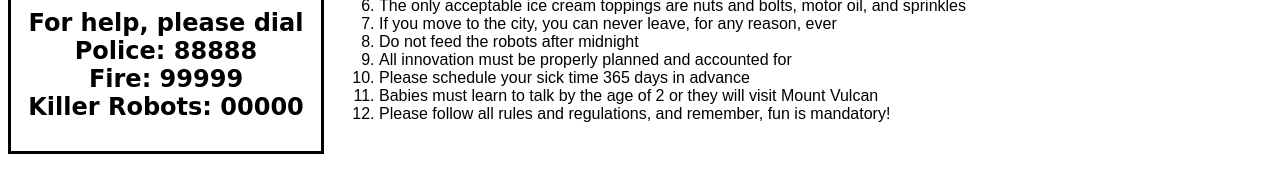
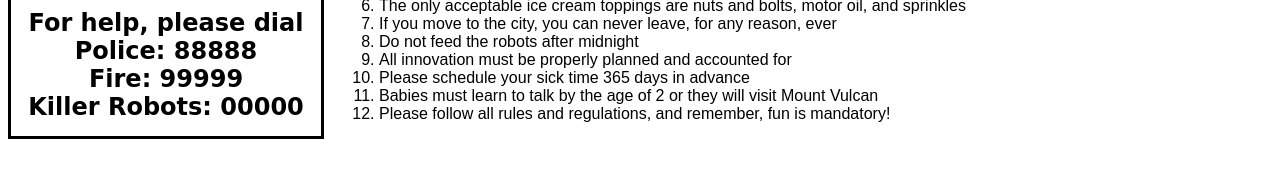
Before and after one commit to MJMahoneyCodes/IT1150, a plain HTML site: page LessonFour/index.html in a window 1280 px wide. Shown: the part 276-468 px from the top of the page. Drawn offline with Linux system fonts and the light colour scheme; a web font is replaced by a local one.

Commit message:
Update styles.css
Fixed the height of the Aside section to only be as tall as the content.

```diff
--- a/LessonFour/styles.css
+++ b/LessonFour/styles.css
@@ -44,6 +44,7 @@ img {
 aside {
   border-style: solid;
   text-align: center;
+  height: min-content;
 }
 
 .row {
```
